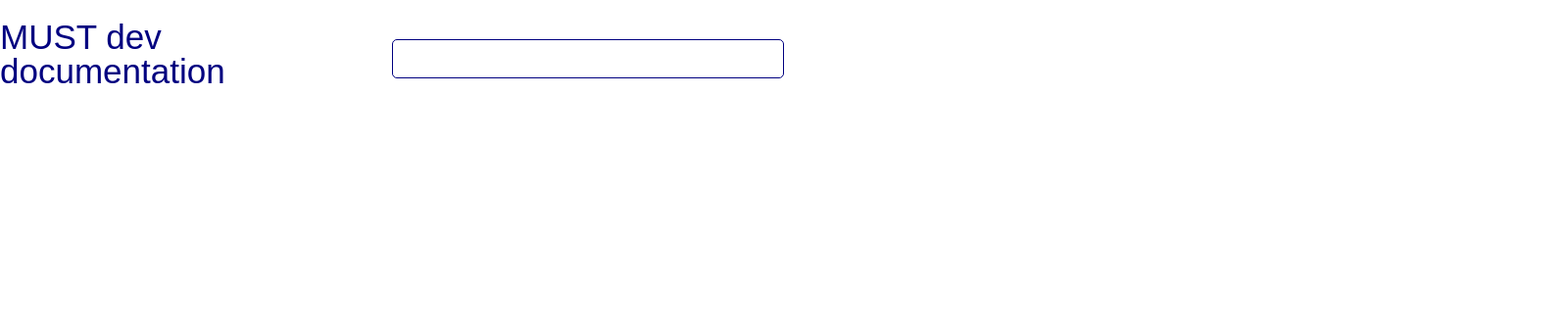
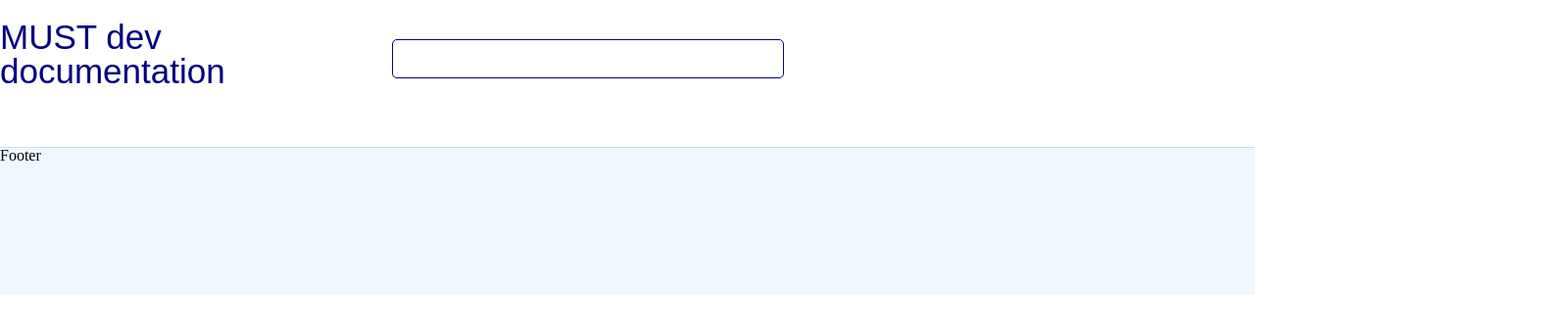
Before and after one commit to jomaup/docMust, a React (Create React App) app: page / in a window 1280 px wide. Shown: the top 340 px of the page at 98% size, 1600 px wide, since content can reach past the window. Built offline with nearby package versions, Linux system fonts and the light colour scheme.

Commit message:
footer et actu css

```diff
--- a/package.json
+++ b/package.json
@@ -8,6 +8,7 @@
     "@testing-library/user-event": "^13.5.0",
     "react": "^17.0.2",
     "react-dom": "^17.0.2",
+    "react-script": "^2.0.5",
     "react-scripts": "^5.0.0",
     "web-vitals": "^2.1.2"
   },
--- a/src/App.js
+++ b/src/App.js
@@ -1,10 +1,21 @@
 import Header from "./Header";
+
+import Footer from "./Footer";
+
 
 
 function App() {
   return (
     <div className="App">
       <Header />
+      <main>
+
+
+
+      </main>
+      <Footer
+
+      />
     </div>
   );
 }
--- /dev/null
+++ b/src/Footer.js
@@ -0,0 +1,11 @@
+const Footer = () => {
+
+
+    return (
+        <div className="footer">
+          <h1>Footer</h1>
+        </div>
+      );
+}
+
+export default Footer
--- a/src/index.css
+++ b/src/index.css
@@ -1,6 +1,9 @@
+
+
+/*--------------Header---------------*/
 .navbar{
-  width: 1600px;
-  height: 75px;
+  width: 100%;
+  height: 150px;
   padding: auto;
   margin: auto;
 }
@@ -37,3 +40,22 @@
   margin-top: 10%;
   margin-left: 50%;
 }
+/*-----------------------Main -------------------------*/
+
+
+
+
+
+
+/* ----------------------FOOTER -------------------------*/
+ .footer{
+  background-color: aliceblue;
+  border-top: .2px solid rgb(190, 222, 250);
+  width: 100%;
+  height: 150px;
+  position: fixed;
+  color: black;
+
+
+
+}
```
Also changed, not shown: 1 other file (tests, documents, lock files or other folders).
